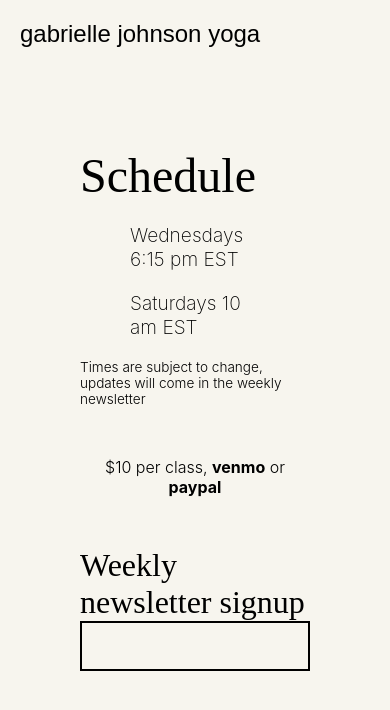
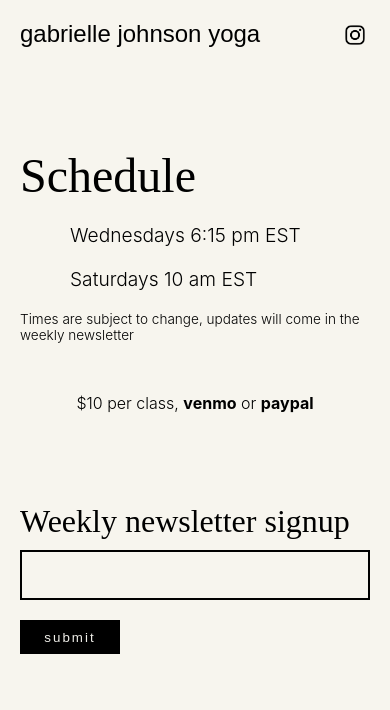
Before and after one commit to megpara/gabrielle, a Next.js app: page /info in a window 390 px wide. Shown: the top 710 px of the page. Built offline with nearby package versions, Linux system fonts and the light colour scheme; a web font is replaced by a local one.

Commit message:
Mailchimp API setup and link corrections

```diff
--- a/package.json
+++ b/package.json
@@ -9,6 +9,7 @@
     "lint": "next lint"
   },
   "dependencies": {
+    "axios": "^0.24.0",
     "framer-motion": "^4.1.17",
     "next": "11.1.2",
     "react": "17.0.2",
--- /dev/null
+++ b/pages/api/subscribe.js
@@ -0,0 +1,48 @@
+import axios from "axios";
+
+function getRequestParams(email) {
+  const API_KEY = process.env.MAILCHIMP_API_KEY;
+  const AUDIENCE_ID = "3237ee55de";
+  const DATACENTER = API_KEY.split("-")[1];
+
+  const url = `https://${DATACENTER}.api.mailchimp.com/3.0/lists/${AUDIENCE_ID}/members`;
+
+  const data = {
+    email_address: email,
+    status: "subscribed",
+  };
+
+  const base64ApiKey = Buffer.from(`anystring:${API_KEY}`).toString("base64");
+  const headers = {
+    "Content-Type": "application/json",
+    Authorization: `Basic ${base64ApiKey}`,
+  };
+
+  return {
+    url,
+    data,
+    headers,
+  };
+}
+
+export default async (req, res) => {
+  const { email } = req.body;
+
+  if (!email || !email.length) {
+    return res.status(400).json({
+      error: "Forgot to add your email?",
+    });
+  }
+
+  try {
+    const { url, data, headers } = getRequestParams(email);
+    const response = await axios.post(url, data, { headers });
+
+    return res.status(201).json({ error: null });
+  } catch (error) {
+    console.log(error);
+    return res.status(400).json({
+      error: `Oops, something went wrong... Email me at johnsongabrielle22@gmail.com and I'll manually add you to the list.`,
+    });
+  }
+};
--- a/pages/info.js
+++ b/pages/info.js
@@ -1,8 +1,29 @@
 import styles from "../styles/Info.module.css";
 import Layout from "../components/Layout";
 import { motion } from "framer-motion";
+import { useState } from "react";
+import axios from "axios";
 
 export default function Info() {
+  const [email, setEmail] = useState("");
+  const onChange = (e) => {
+    setEmail(e.currentTarget.value);
+  };
+  const [state, setState] = useState("IDLE");
+  const [errorMessage, setErrorMessage] = useState(null);
+
+  const subscribe = async () => {
+    setState("LOADING");
+    setErrorMessage(null);
+    try {
+      const response = await axios.post("/api/subscribe", { email });
+      setState("SUCCESS");
+    } catch (e) {
+      setErrorMessage(e.response.data.error);
+      console.log(errorMessage);
+      setState("ERROR");
+    }
+  };
   return (
     <Layout>
       <motion.div
@@ -11,7 +32,9 @@ export default function Info() {
         transition={{ ease: "easeIn" }}
       >
         <div className={styles.title}>gabrielle johnson yoga</div>
-        <img className={styles.instaLogo} src="/insta-logo.png" />
+        <a href="https://www.instagram.com/gabbiejohnson/" target="_blank">
+          <img className={styles.instaLogo} src="/insta-logo.png" />
+        </a>
         <div className={styles.infoMain}>
           <div className={styles.subtitle}>Schedule</div>
           <div className={styles.schedule}>Wednesdays 6:15 pm EST</div>
@@ -23,7 +46,7 @@ export default function Info() {
           <div className={styles.payment}>
             $10 per class,{" "}
             <a
-              href="https://venmo.com"
+              href="https://gabrielleandartists.us17.list-manage.com/track/click?u=39fcc7a2897f43eb4a927dbc7&id=81da10072b&e=5b3b7ecfc2"
               target="_blank"
               className={styles.paymentLink}
             >
@@ -32,14 +55,23 @@ export default function Info() {
             or{" "}
             <a
               className={styles.paymentLink}
-              href="https://paypal.com"
+              href="https://gabrielleandartists.us17.list-manage.com/track/click?u=39fcc7a2897f43eb4a927dbc7&id=3d9a1b81cf&e=5b3b7ecfc2"
               target="_blank"
             >
               paypal
             </a>
           </div>
           <div className={styles.smallTitle}>Weekly newsletter signup</div>
-          <div className={styles.newsletter}></div>
+          <input onChange={onChange} className={styles.newsletter}></input>
+          <button
+            className={styles.submit}
+            onClick={subscribe}
+            disabled={state === "LOADING"}
+          >
+            Submit
+          </button>
+          {state === "ERROR" && <p className={styles.notice}>{errorMessage}</p>}
+          {state === "SUCCESS" && <p className={styles.notice}>Thank you!</p>}
         </div>
       </motion.div>
     </Layout>
--- a/styles/Info.module.css
+++ b/styles/Info.module.css
@@ -2,7 +2,7 @@
   font-family: lust-sans, sans-serif;
   font-size: 2rem;
   margin: 20px;
-  font-weight: 200;
+  font-weight: 300;
 }
 .infoMain {
   padding: 5rem;
@@ -16,10 +16,11 @@
 .smallTitle {
   font-size: 2rem;
   font-family: "lust-sans";
+  margin-bottom: 10px;
 }
 .schedule {
   margin: 20px 50px;
-  font-weight: 200;
+  font-weight: 300;
   font-size: 1.2rem;
 }
 .notice {
@@ -37,6 +38,13 @@
 .newsletter {
   border: 2px solid black;
   height: 50px;
+  width: 100%;
+  background: unset;
+  padding: 10px;
+  font-size: 15px;
+}
+.newsletter:focus {
+  outline: none;
 }
 .instaLogo {
   position: absolute;
@@ -44,16 +52,26 @@
   top: 25px;
   right: 25px;
 }
-
+.submit {
+  margin-top: 20px;
+  letter-spacing: 2px;
+  text-transform: lowercase;
+  border: none;
+  width: 100px;
+  height: 34px;
+  background: black;
+  color: #efeee8;
+  cursor: pointer;
+}
 @media only screen and (max-width: 768px) {
   .title {
     font-size: 1.5rem;
     font-weight: 400;
   }
-  .container {
-    padding: 5rem 2rem;
+  .smallTitle {
+    padding-top: 40px;
   }
-  .instaLogo {
-    display: none;
+  .infoMain {
+    padding: 5rem 20px;
   }
 }
```
Also changed, not shown: 2 other files (tests, documents, lock files or other folders).
